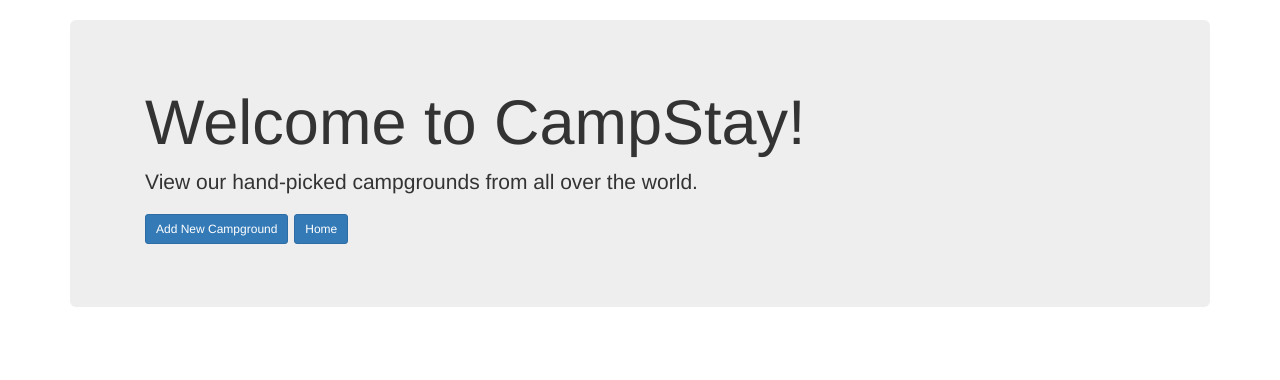
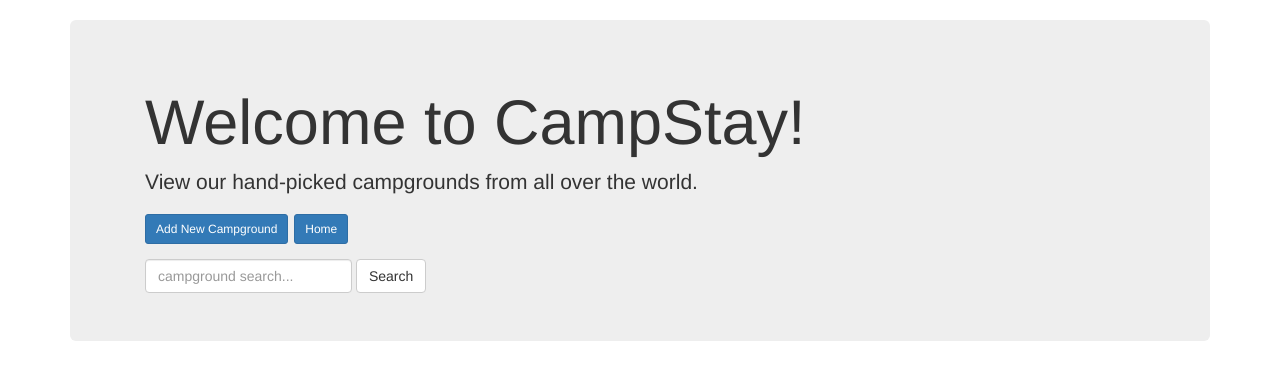
Before and after one commit to ahsanwaseem/Full-stack-app, a Node server app: page /campgrounds/ in a window 1280 px wide. Shown: the part 52-432 px from the top of the page. Run offline with Node 20, Linux system fonts and the light colour scheme; data that the repository does not hold is empty; some libraries are stand-ins or nearby versions.

Commit message:
fuzzy search

```diff
--- a/routes/campgrounds.js
+++ b/routes/campgrounds.js
@@ -5,7 +5,19 @@ var middleware = require("../middleware");
 var geocoder = require('geocoder');
 
 router.get("/",function(req,res){
-
+    // eval(require("locus"));
+    if(req.query.search){
+        const regex = new RegExp(escapeRegExp(req.query.search),'gi');
+      campground.find({name:regex},function(err,allcampgrounds ){
+        console.log(req.user);
+       if(err){
+           console.log(err);
+      }
+    else{
+            res.render("campgrounds/index",{campgrounds:allcampgrounds,page:'campgrounds',currentUser:req.user});
+      }
+    });
+}else{
     campground.find({},function(err,allcampgrounds ){
         console.log(req.user);
        if(err){
@@ -15,6 +27,7 @@ router.get("/",function(req,res){
             res.render("campgrounds/index",{campgrounds:allcampgrounds,page:'campgrounds',currentUser:req.user});
       }
     });
+}
 });
 
 router.post("/",middleware.isLoggedIn,function(req,res){
@@ -108,5 +121,9 @@ router.delete("/:id",middleware.checkUserAuthorisation,function(req,res){
    });
 });
 
+function escapeRegExp(text) {
+  return text.replace(/[-[\]{}()*+?.,\\^$|#\s]/g, '\\$&');
+}
+
 
 module.exports = router;
--- a/views/campgrounds/index.ejs
+++ b/views/campgrounds/index.ejs
@@ -6,6 +6,12 @@
    <p>View our hand-picked campgrounds from all over the world.</p>
    <p><a class="btn btn-primary btn-sm" href="/campgrounds/new">Add New Campground</a>
    <a class="btn btn-primary btn-sm" href="/">Home</a></p>
+    <form action="/campgrounds" method="GET" class="form-inline">
+       <div class="form-group">
+           <input class="form-control" type="text" name="search" placeholder="campground search...">
+           <input class="btn btn-default" type="submit" value="Search">
+       </div>
+   </form>
    </div>
 </header>
 <div class="row text-center" style="display:flex; flex-wrap:wrap;">
```
